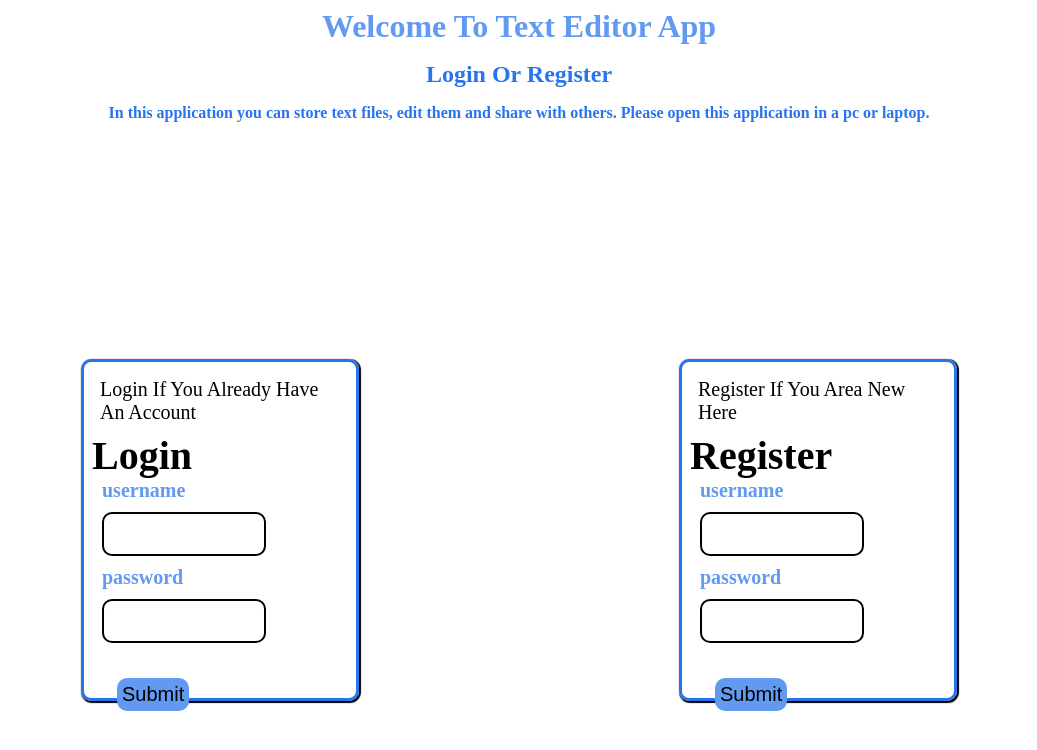
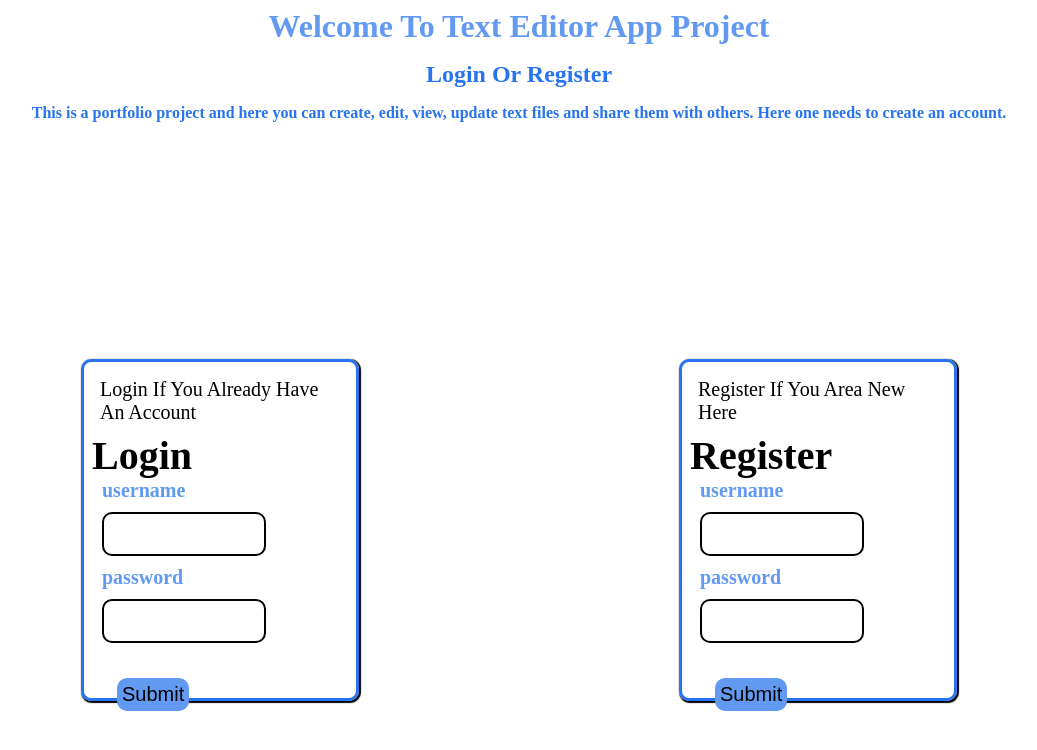
Before and after one commit to 765sayan/simple_text_editor_with_text_file_storage, a React (Vite) app in the folder frontend/: page /auth in a window 1280 px wide. Shown: the top 750 px of the page, without its empty margins (121-1158 px from the left). Built offline with nearby package versions, Linux system fonts and the light colour scheme.

Commit message:
Update AuthPage.jsx

```diff
--- a/frontend/src/pages/AuthPage.jsx
+++ b/frontend/src/pages/AuthPage.jsx
@@ -43,12 +43,11 @@ export default function AuthPage() {
           }}
         >
           <h1 style={{ margin: "8px", color: "#6299f1" }}>
-            Welcome To Text Editor App
+            Welcome To Text Editor App Project
           </h1>
           <h2 style={{ margin: "8px", color: "#2874f0" }}>Login Or Register</h2>
           <h4 style={{ margin: "8px", color: "#2874f0" }}>
-            In this application you can store text files, edit them and share
-            with others. Please open this application in a pc or laptop.
+            This is a portfolio project and here you can create, edit, view, update text files and share them with others. Here one needs to create an account.
           </h4>
         </div>
         <div className="auth-page-container">
```
